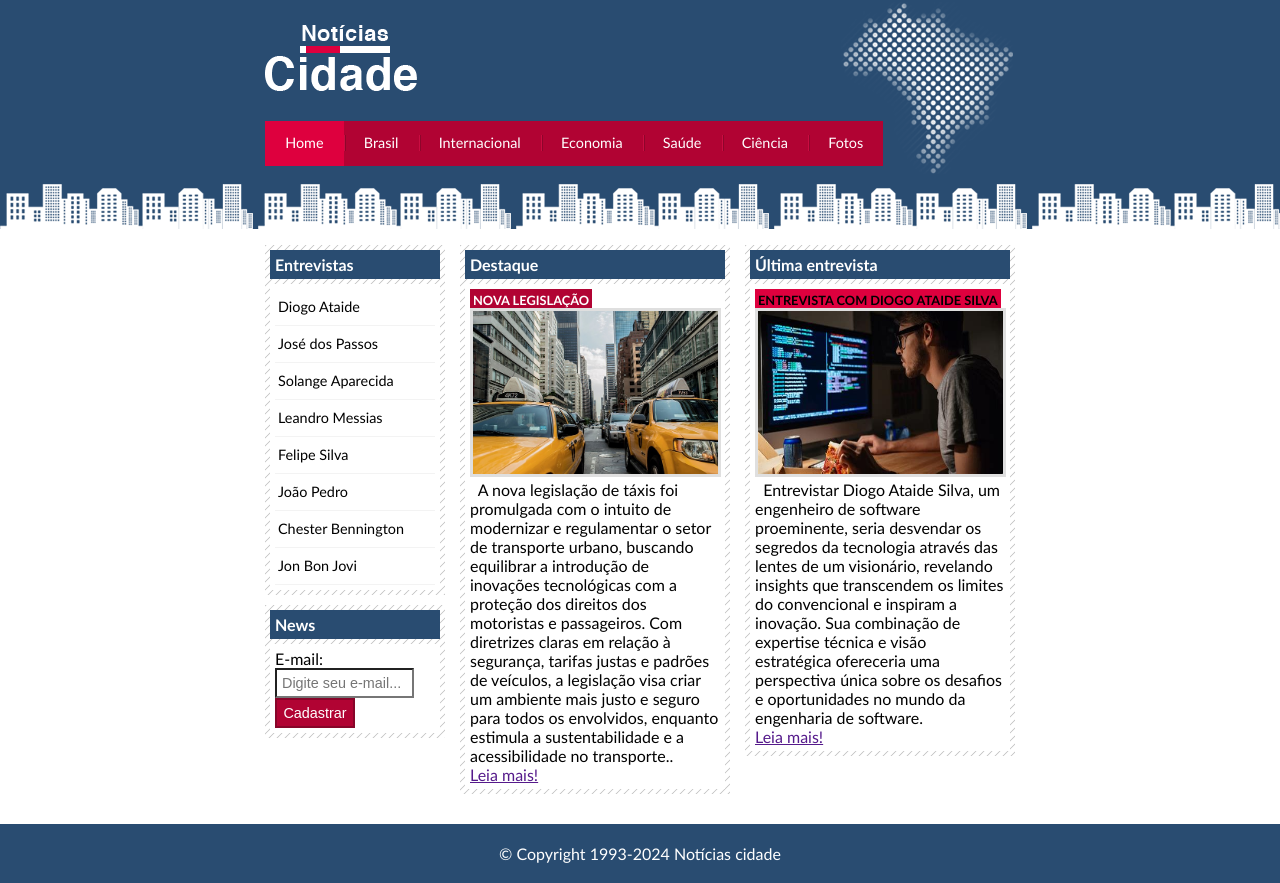
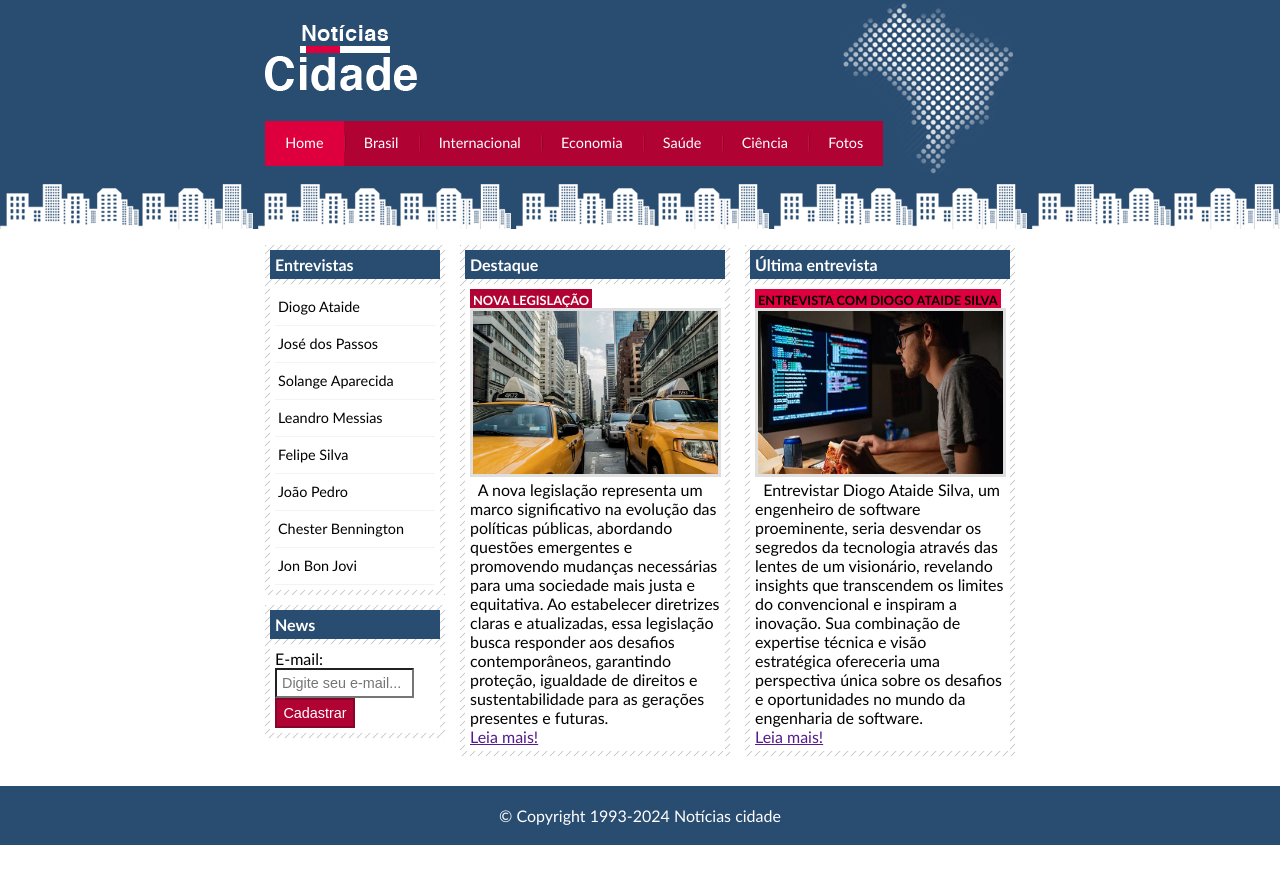
Before and after one commit to diatsilva007/noticias-cidade, a plain HTML site: page index.html in a window 1280 px wide. After the commit the page ends 845 px from the top, so only its background shows below. Drawn offline with Linux system fonts and the light colour scheme.

Commit message:
index.html updated

```diff
--- a/index.html
+++ b/index.html
@@ -71,11 +71,10 @@
                         <img class="imagem-principal" src="images/taxi.jpg" alt="Imagem taxi" width="100%">
 
                         <p>
-                            &nbsp; A nova legislação de táxis foi promulgada com o intuito de modernizar e regulamentar o
-                             setor de transporte urbano, buscando equilibrar a introdução de inovações tecnológicas com a
-                             proteção dos direitos dos motoristas e passageiros. Com diretrizes claras em relação à segurança,
-                             tarifas justas e padrões de veículos, a legislação visa criar um ambiente mais justo e seguro para
-                             todos os envolvidos, enquanto estimula a sustentabilidade e a acessibilidade no transporte..
+                            &nbsp; A nova legislação representa um marco significativo na evolução das políticas públicas,
+                            abordando questões emergentes e promovendo mudanças necessárias para uma sociedade mais justa e equitativa.
+                            Ao estabelecer diretrizes claras e atualizadas, essa legislação busca responder aos desafios contemporâneos,
+                             garantindo proteção, igualdade de direitos e sustentabilidade para as gerações presentes e futuras.
                         </p>
 
                         <a href="">Leia mais!</a>
```
